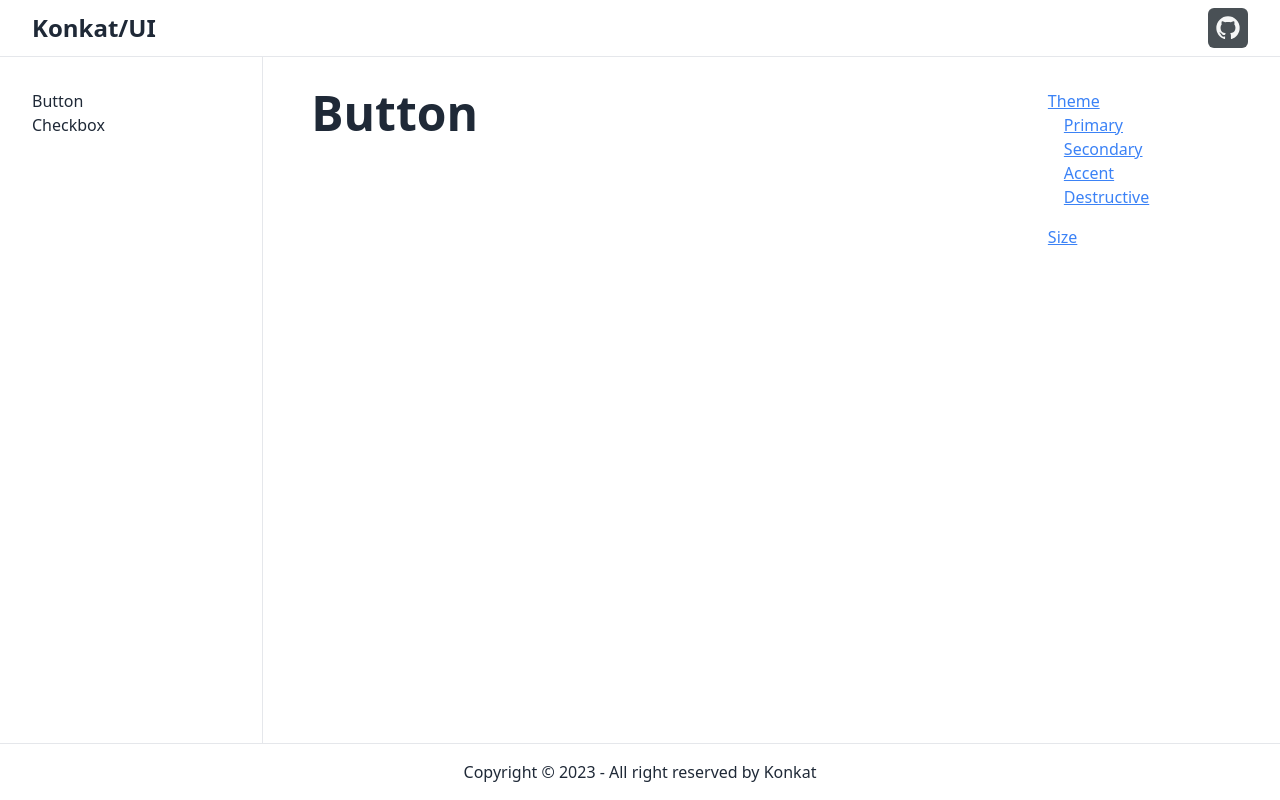
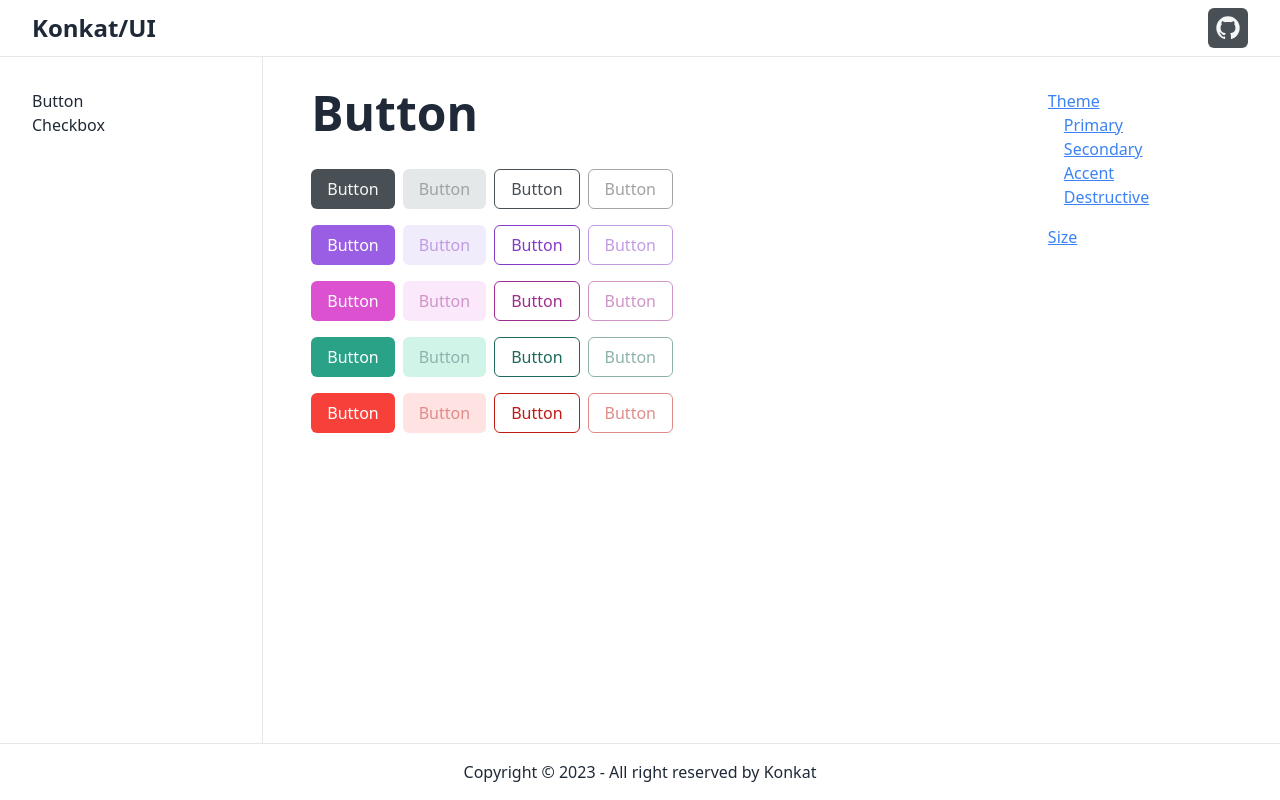
Before and after one commit to KonkatHub/konkat-ui, a SvelteKit app: page /button in a window 1280 px wide. Built offline with nearby package versions, Linux system fonts and the light colour scheme.

Commit message:
[6] fix: update all colors to use opacity modifiers

```diff
--- a/src/lib/components/button/index.ts
+++ b/src/lib/components/button/index.ts
@@ -16,7 +16,7 @@ export { default as Button } from './Button.svelte';
 
 export const buttonVariants = cva(
   [
-    'inline-flex items-center justify-center gap-2 rounded-md transition-[transform,_background-color]',
+    'inline-flex text-white items-center justify-center gap-2 rounded-md transition-[transform,_background-color]',
     'active:enabled:scale-[98%]',
     'focus-visible:outline focus-visible:outline-2 focus-visible:outline-offset-2',
     'disabled:opacity-50 disabled:cursor-not-allowed',
@@ -32,31 +32,31 @@ export const buttonVariants = cva(
           'disabled:bg-base-200 disabled:text-base-800',
         ],
         primary: [
-          'bg-primary text-white',
+          'bg-primary-500',
           'hover:bg-primary-600',
           'active:bg-primary-700',
-          'focus-visible:outline-primary',
+          'focus-visible:outline-primary-500',
           'disabled:bg-primary-200 disabled:text-primary-700',
         ],
         secondary: [
-          'bg-secondary text-white',
+          'bg-secondary-500',
           'hover:bg-secondary-600',
           'active:bg-secondary-700',
-          'focus-visible:outline-secondary',
+          'focus-visible:outline-secondary-500',
           'disabled:bg-secondary-200 disabled:text-secondary-700',
         ],
         accent: [
-          'bg-accent text-white',
+          'bg-accent-500',
           'hover:bg-accent-600',
           'active:bg-accent-700',
-          'focus-visible:outline-accent',
+          'focus-visible:outline-accent-500',
           'disabled:bg-accent-200 disabled:text-accent-700',
         ],
         destructive: [
-          'bg-destructive text-white',
+          'bg-destructive-500',
           'hover:bg-destructive-600',
           'active:bg-destructive-700',
-          'focus-visible:outline-destructive',
+          'focus-visible:outline-destructive-500',
           'disabled:bg-destructive-200 disabled:text-destructive-700',
         ],
       },
@@ -85,51 +85,27 @@ export const buttonVariants = cva(
       {
         theme: 'base',
         variant: 'outline',
-        class: ['text-base-700 border-neutral-700'],
+        class: ['text-base-700 border-base-700'],
       },
       {
         theme: 'primary',
         variant: 'outline',
-        class: [
-          'text-primary-700 border-primary-700 bg-transparent',
-          'hover:bg-primary-50',
-          'active:bg-primary-100',
-          'focus-visible:outline-primary-700',
-          'disabled:border-primary-500 disabled:bg-white disabled:text-primary-500',
-        ],
+        class: ['text-primary-700 border-primary-700'],
       },
       {
         theme: 'secondary',
         variant: 'outline',
-        class: [
-          'text-secondary-700 border-secondary-700 bg-transparent',
-          'hover:bg-secondary-50',
-          'active:bg-secondary-100',
-          'focus-visible:outline-secondary-700',
-          'disabled:border-secondary-500 disabled:bg-white disabled:text-secondary-500',
-        ],
+        class: ['text-secondary-700 border-secondary-700'],
       },
       {
         theme: 'accent',
         variant: 'outline',
-        class: [
-          'text-accent-700 border-accent-700 bg-transparent',
-          'hover:bg-accent-50',
-          'active:bg-accent-100',
-          'focus-visible:outline-accent-700',
-          'disabled:border-accent-500 disabled:bg-white disabled:text-accent-500',
-        ],
+        class: ['text-accent-700 border-accent-700'],
       },
       {
         theme: 'destructive',
         variant: 'outline',
-        class: [
-          'text-destructive-700 border-destructive-700 bg-transparent',
-          'hover:bg-destructive-50',
-          'active:bg-destructive-100',
-          'focus-visible:outline-destructive-700',
-          'disabled:border-destructive-500 disabled:bg-white disabled:text-destructive-500',
-        ],
+        class: ['text-destructive-700 border-destructive-700'],
       },
       {
         size: ['xs', 'sm', 'md', 'lg'],
--- a/src/routes/button/+page.svelte
+++ b/src/routes/button/+page.svelte
@@ -2,6 +2,7 @@
   import Article from '$components/Article.svelte';
   import Table from '$components/TableOfContent/Table.svelte';
   import type { LinkInfo } from '$components/TableOfContent/Link.svelte';
+  import Button from '$lib/components/button/Button.svelte';
 
   const links: LinkInfo[] = [
     {
@@ -34,5 +35,37 @@
 </script>
 
 <Article title="Button">
+  <div class="flex flex-col gap-4 py-8">
+    <div class="flex gap-2">
+      <Button>Button</Button>
+      <Button disabled>Button</Button>
+      <Button variant="outline">Button</Button>
+      <Button variant="outline" disabled>Button</Button>
+    </div>
+    <div class="flex gap-2">
+      <Button theme="primary">Button</Button>
+      <Button theme="primary" disabled>Button</Button>
+      <Button theme="primary" variant="outline">Button</Button>
+      <Button theme="primary" variant="outline" disabled>Button</Button>
+    </div>
+    <div class="flex gap-2">
+      <Button theme="secondary">Button</Button>
+      <Button theme="secondary" disabled>Button</Button>
+      <Button theme="secondary" variant="outline">Button</Button>
+      <Button theme="secondary" variant="outline" disabled>Button</Button>
+    </div>
+    <div class="flex gap-2">
+      <Button theme="accent">Button</Button>
+      <Button theme="accent" disabled>Button</Button>
+      <Button theme="accent" variant="outline">Button</Button>
+      <Button theme="accent" variant="outline" disabled>Button</Button>
+    </div>
+    <div class="flex gap-2">
+      <Button theme="destructive">Button</Button>
+      <Button theme="destructive" disabled>Button</Button>
+      <Button theme="destructive" variant="outline">Button</Button>
+      <Button theme="destructive" variant="outline" disabled>Button</Button>
+    </div>
+  </div>
   <Table slot="sidebar" {links} />
 </Article>
--- a/tailwind.config.js
+++ b/tailwind.config.js
@@ -27,60 +27,56 @@ export default {
           950: 'rgb(var(--konkat-base-950) / <alpha-value>)',
         },
         primary: {
-          50: 'var(--color-primary-50)',
-          100: 'var(--color-primary-100)',
-          200: 'var(--color-primary-200)',
-          300: 'var(--primary-300)',
-          400: 'var(--color-primary-400)',
-          500: 'var(--color-primary-500)',
-          DEFAULT: 'var(--color-primary-default)', // alias for 500
-          600: 'var(--color-primary-600)',
-          700: 'var(--color-primary-700)',
-          800: 'var(--color-primary-800)',
-          900: 'var(--color-primary-900)',
-          950: 'var(--color-primary-950)',
+          50: 'rgb(var(--konkat-primary-50) / <alpha-value>)',
+          100: 'rgb(var(--konkat-primary-100) / <alpha-value>)',
+          200: 'rgb(var(--konkat-primary-200) / <alpha-value>)',
+          300: 'rgb(var(--konkat-primary-300) / <alpha-value>)',
+          400: 'rgb(var(--konkat-primary-400) / <alpha-value>)',
+          500: 'rgb(var(--konkat-primary-500) / <alpha-value>)',
+          600: 'rgb(var(--konkat-primary-600) / <alpha-value>)',
+          700: 'rgb(var(--konkat-primary-700) / <alpha-value>)',
+          800: 'rgb(var(--konkat-primary-800) / <alpha-value>)',
+          900: 'rgb(var(--konkat-primary-900) / <alpha-value>)',
+          950: 'rgb(var(--konkat-primary-950) / <alpha-value>)',
         },
         secondary: {
-          50: 'var(--color-secondary-50)',
-          100: 'var(--color-secondary-100)',
-          200: 'var(--color-secondary-200)',
-          300: 'var(--secondary-300)',
-          400: 'var(--color-secondary-400)',
-          500: 'var(--color-secondary-500)',
-          DEFAULT: 'var(--color-secondary-default)', // alias for 500
-          600: 'var(--color-secondary-600)',
-          700: 'var(--color-secondary-700)',
-          800: 'var(--color-secondary-800)',
-          900: 'var(--color-secondary-900)',
-          950: 'var(--color-secondary-950)',
+          50: 'rgb(var(--konkat-secondary-50) / <alpha-value>)',
+          100: 'rgb(var(--konkat-secondary-100) / <alpha-value>)',
+          200: 'rgb(var(--konkat-secondary-200) / <alpha-value>)',
+          300: 'rgb(var(--konkat-secondary-300) / <alpha-value>)',
+          400: 'rgb(var(--konkat-secondary-400) / <alpha-value>)',
+          500: 'rgb(var(--konkat-secondary-500) / <alpha-value>)',
+          600: 'rgb(var(--konkat-secondary-600) / <alpha-value>)',
+          700: 'rgb(var(--konkat-secondary-700) / <alpha-value>)',
+          800: 'rgb(var(--konkat-secondary-800) / <alpha-value>)',
+          900: 'rgb(var(--konkat-secondary-900) / <alpha-value>)',
+          950: 'rgb(var(--konkat-secondary-950) / <alpha-value>)',
         },
         accent: {
-          50: 'var(--color-accent-50)',
-          100: 'var(--color-accent-100)',
-          200: 'var(--color-accent-200)',
-          300: 'var(--color-accent-300)',
-          400: 'var(--color-accent-400)',
-          500: 'var(--color-accent-500)',
-          DEFAULT: 'var(--color-accent-default)', // alias for 500
-          600: 'var(--color-accent-600)',
-          700: 'var(--color-accent-700)',
-          800: 'var(--color-accent-800)',
-          900: 'var(--color-accent-900)',
-          950: 'var(--color-accent-950)',
+          50: 'rgb(var(--konkat-accent-50) / <alpha-value>)',
+          100: 'rgb(var(--konkat-accent-100) / <alpha-value>)',
+          200: 'rgb(var(--konkat-accent-200) / <alpha-value>)',
+          300: 'rgb(var(--konkat-accent-300) / <alpha-value>)',
+          400: 'rgb(var(--konkat-accent-400) / <alpha-value>)',
+          500: 'rgb(var(--konkat-accent-500) / <alpha-value>)',
+          600: 'rgb(var(--konkat-accent-600) / <alpha-value>)',
+          700: 'rgb(var(--konkat-accent-700) / <alpha-value>)',
+          800: 'rgb(var(--konkat-accent-800) / <alpha-value>)',
+          900: 'rgb(var(--konkat-accent-900) / <alpha-value>)',
+          950: 'rgb(var(--konkat-accent-950) / <alpha-value>)',
         },
         destructive: {
-          50: 'var(--color-destructive-50)',
-          100: 'var(--color-destructive-100)',
-          200: 'var(--color-destructive-200)',
-          300: 'var(--color-destructive-300)',
-          400: 'var(--color-destructive-400)',
-          500: 'var(--color-destructive-500)',
-          DEFAULT: 'var(--color-destructive-default)', // alias for 500
-          600: 'var(--color-destructive-600)',
-          700: 'var(--color-destructive-700)',
-          800: 'var(--color-destructive-800)',
-          900: 'var(--color-destructive-900)',
-          950: 'var(--color-destructive-950)',
+          50: 'rgb(var(--konkat-destructive-50) / <alpha-value>)',
+          100: 'rgb(var(--konkat-destructive-100) / <alpha-value>)',
+          200: 'rgb(var(--konkat-destructive-200) / <alpha-value>)',
+          300: 'rgb(var(--konkat-destructive-300) / <alpha-value>)',
+          400: 'rgb(var(--konkat-destructive-400) / <alpha-value>)',
+          500: 'rgb(var(--konkat-destructive-500) / <alpha-value>)',
+          600: 'rgb(var(--konkat-destructive-600) / <alpha-value>)',
+          700: 'rgb(var(--konkat-destructive-700) / <alpha-value>)',
+          800: 'rgb(var(--konkat-destructive-800) / <alpha-value>)',
+          900: 'rgb(var(--konkat-destructive-900) / <alpha-value>)',
+          950: 'rgb(var(--konkat-destructive-950) / <alpha-value>)',
         },
       },
     },
```
Also changed, not shown: src/app.postcss (+44 -48 lines).
